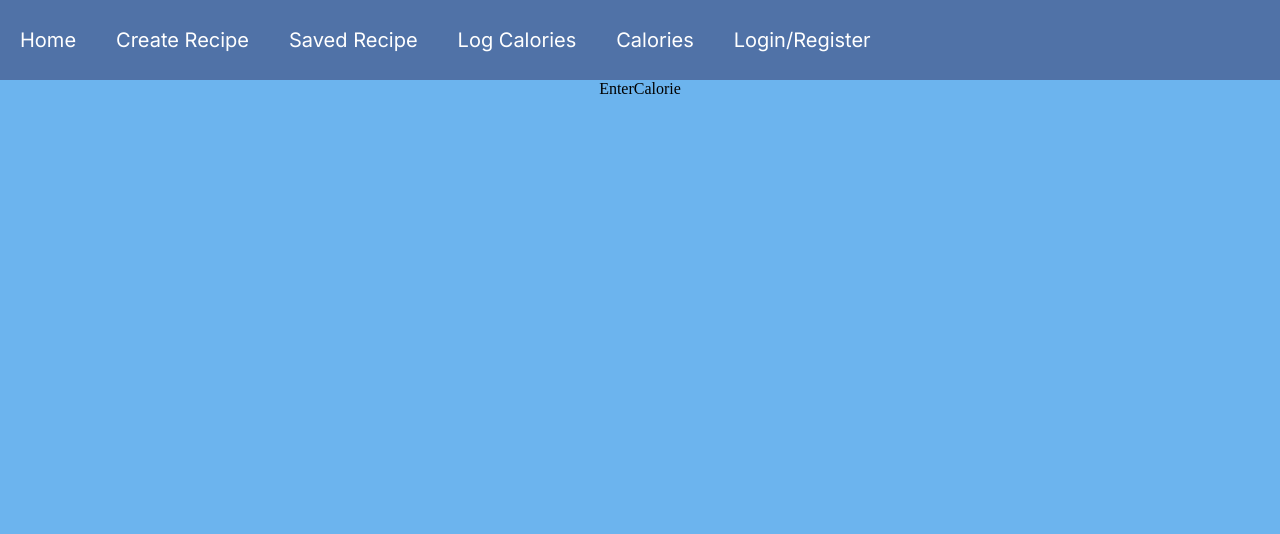
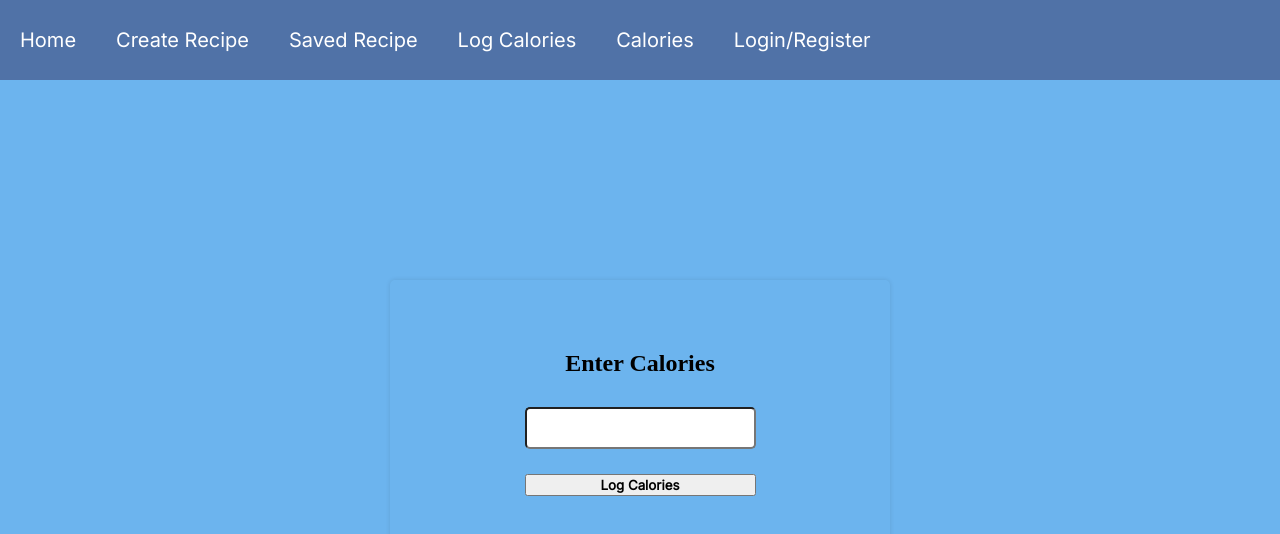
Before and after one commit to pth1209/culinary_fitness_tracker, a React (Create React App) app in the folder frontend/: page /enter-calorie in a window 1280 px wide. Shown: the top 534 px of the page. Built offline with nearby package versions, Linux system fonts and the light colour scheme.

Commit message:
edit calorie logging page

```diff
--- a/frontend/src/App.css
+++ b/frontend/src/App.css
@@ -110,3 +110,26 @@ img {
   justify-content: center;
   align-items: center;
 }
+
+.logCalories {
+  display: flex;
+  flex-direction: column;
+  justify-content: center;
+  align-items: center;
+  padding: 50px;
+  border-radius: 5px;
+  box-shadow: 0 0 5px rgba(0, 0, 0, 0.1);
+  margin: 200px;
+  width: 400px;
+}
+
+.logCalories form {
+  display: flex;
+  flex-direction: column;
+}
+
+.logButton {
+  margin-top: 25px;
+  font-weight: bold;
+  font-family: "Inter";
+}
--- a/frontend/src/components/enter-calorie.js
+++ b/frontend/src/components/enter-calorie.js
@@ -1,3 +1,34 @@
+import axios from "axios"
+import { useState } from "react"
+import { getUserId } from "../hooks/getUserId"
+
+
 export const EnterCalorie= () => {
-    return <div>EnterCalorie</div>
+
+    const userID = getUserId()
+
+    const getTodayDate = () => {
+        const date = new Date()
+        return date.toISOString().split("T")[0]
+    }
+
+    const [calories, setCalories] = useState({
+        loggedCalories: 0,
+        loggedUser: userID,
+        loggedDate: getTodayDate()
+    })
+
+    const handleInputChange = (event) => {
+        setCalories(event.target.value)
+    }
+
+
+    return <div className = "logCalories">
+        <h2>Enter Calories</h2>
+        <form>
+            <label></label>
+            <input type= "text" onChange = {handleInputChange}/>
+            <button type = "submit" className = "logButton">Log Calories</button>
+        </form>
+    </div>
 }
```
